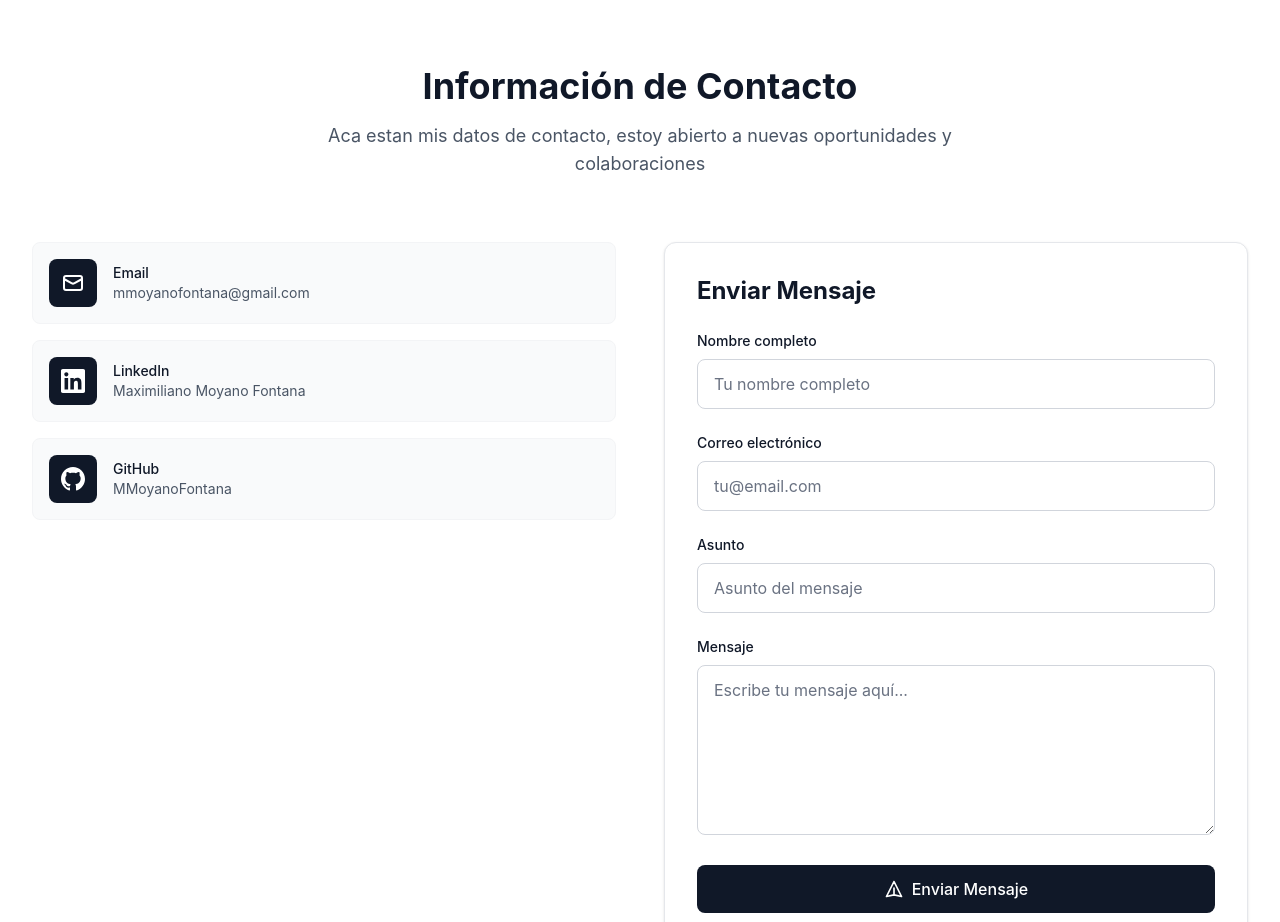
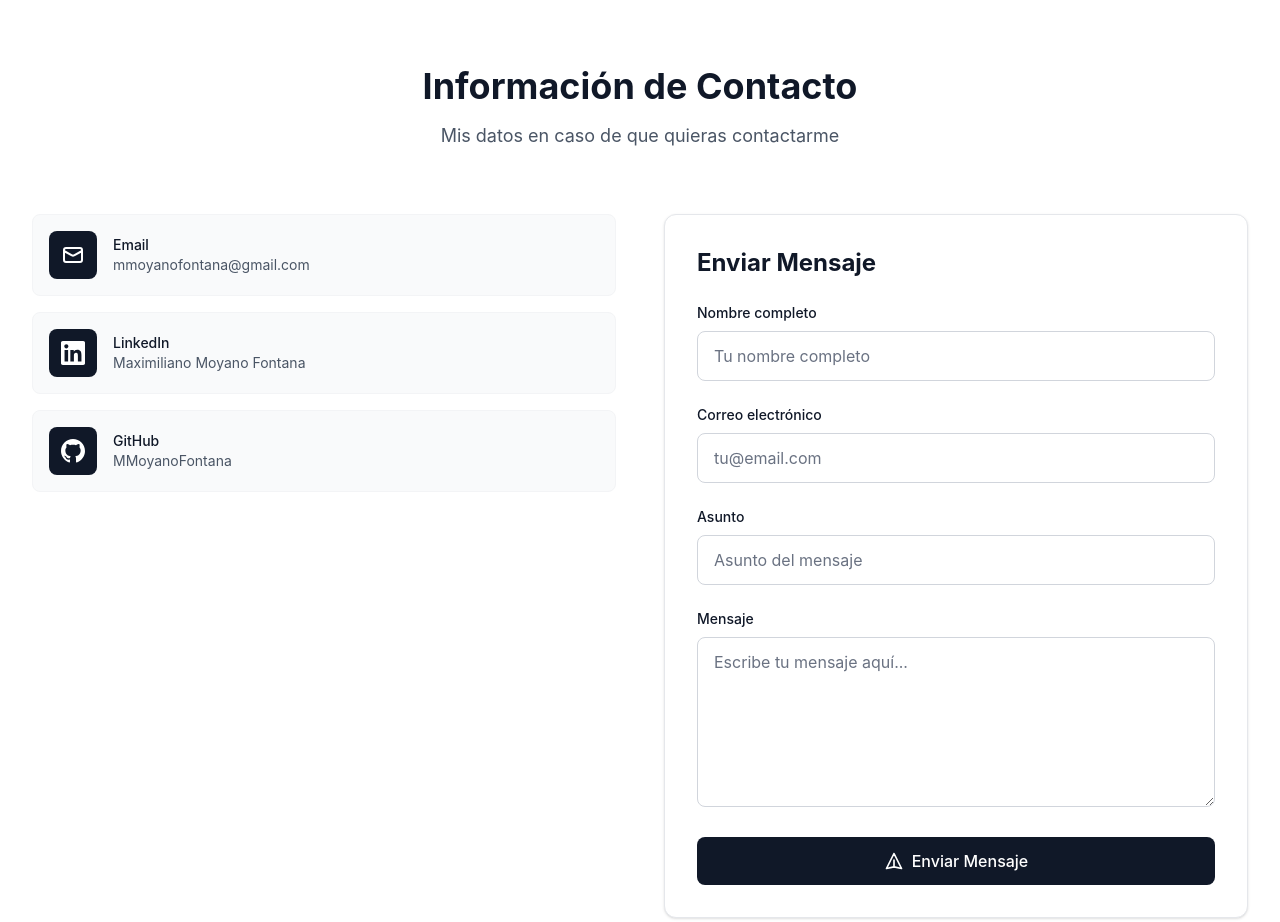
Before and after one commit to MMoyanoFontana/MMoyanoFontana.github.io, a React (Vite) app: page / in a window 1280 px wide. Shown: the part 3400-4322 px from the top of the page. Built offline with nearby package versions, Linux system fonts and the light colour scheme.

Commit message:
fix ortografía

```diff
--- a/src/components/Contact.tsx
+++ b/src/components/Contact.tsx
@@ -79,7 +79,7 @@ const Contact = () => {
             Información de Contacto
           </h2>
           <p className="text-lg text-gray-600 max-w-2xl mx-auto">
-            Aca estan mis datos de contacto, estoy abierto a nuevas oportunidades y colaboraciones
+            Mis datos en caso de que quieras contactarme
           </p>
         </div>
 
```
